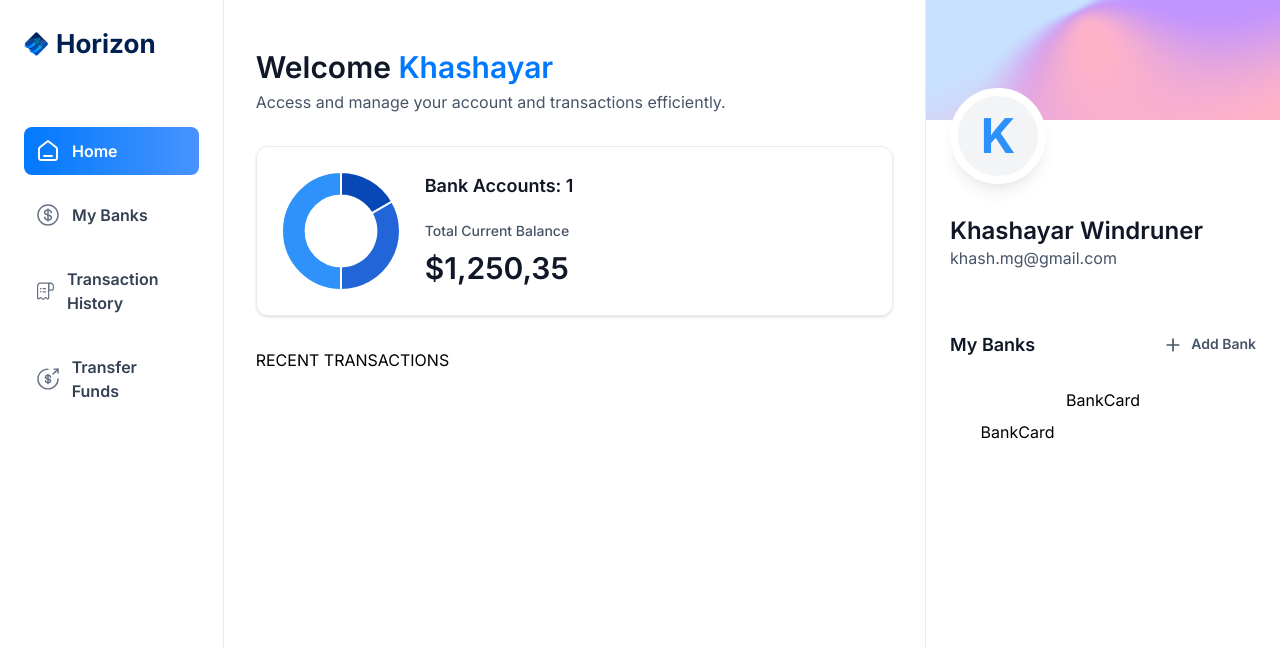
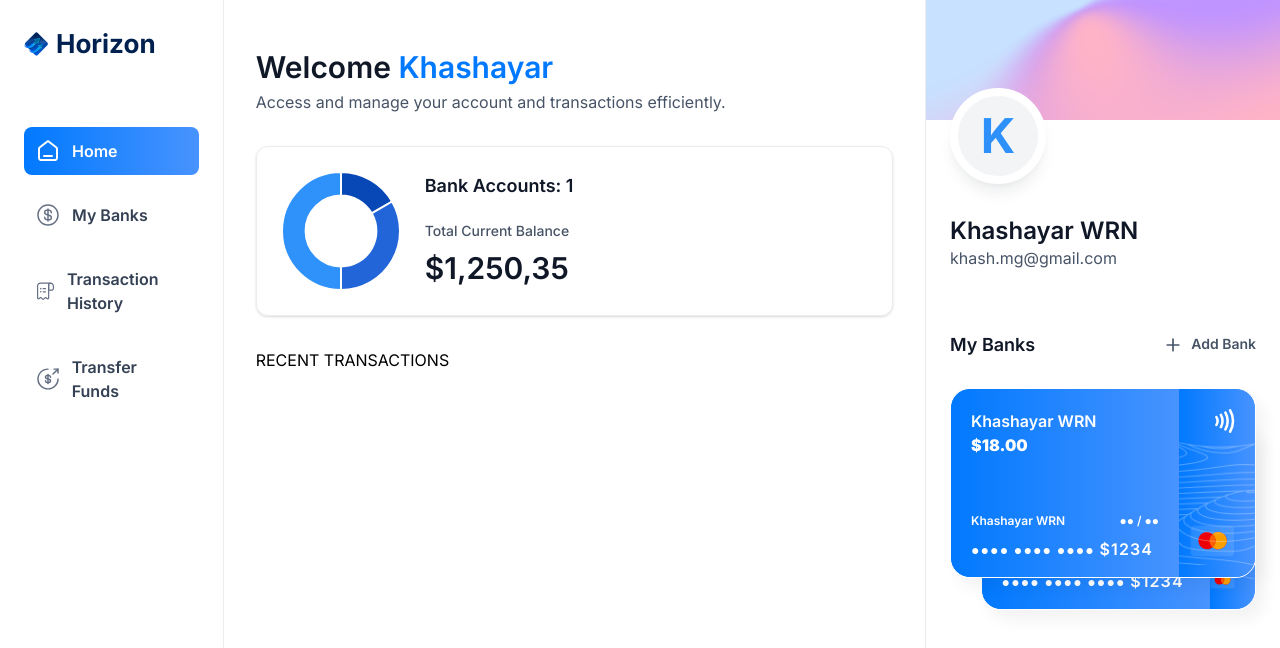
Before and after one commit to Khash90/jsm_banking, a Next.js app: page / in a window 1280 px wide. Shown: the top 648 px of the page. Built offline with nearby package versions, Linux system fonts and the light colour scheme.

Commit message:
Make BankCards in the RightSideBar with placeholders

```diff
--- a/app/(root)/page.tsx
+++ b/app/(root)/page.tsx
@@ -5,7 +5,7 @@
 
 const Home = () => {
 
-  const loggedIn = { firstName: 'Khashayar', lastName: 'Windruner', email: 'khash.mg@gmail.com' }
+  const loggedIn = { firstName: 'Khashayar', lastName: 'WRN', email: 'khash.mg@gmail.com' }
 
   return (
     <section className='home'>
@@ -34,7 +34,7 @@
       <RightSidebar
       user={loggedIn}
       transactions={[]}
-      banks={[{}, {}]}
+      banks={[{ currentBalance: 18.000 }, {currentBalance: 88.000}]}
       />
     </section>
   )
--- a/components/BankCard.tsx
+++ b/components/BankCard.tsx
@@ -1,8 +1,68 @@
+import { formatAmount } from '@/lib/utils'
+import Image from 'next/image'
+import Link from 'next/link'
 import React from 'react'
 
-const BankCard = () => {
+const BankCard = ({ account, userName, showBalance = true }: CreditCardProps) => {
   return (
-    <div>BankCard</div>
+
+
+    <div className='flex flex-col'>
+
+    <Link href='/' className='bank-card'>
+        <div className='bank-card_content'>
+            <div>
+                <h1 className='text-16 font-semibold text-white'>
+                    {account.name || userName}
+                </h1>
+                <p className='font-ibm-plex-serif font-black text-white'>
+                    {formatAmount(account.currentBalance)}
+                </p>
+            </div>
+            <article className='flex flex-col gap-2'>
+                <div className='flex justify-between'>
+                    <h1 className='text-12 font-semibold text-white'>
+                        {userName}
+                    </h1>
+                    <h2 className='text-12 font-semibold text-white'>
+                    ●● / ●●
+                    </h2>
+                </div>
+                <p className='text-14 font-semibold tracking-[1.1px] text-white'>
+                ●●●● ●●●● ●●●● <span className='text-16'>$
+                    {1234}
+                   </span>
+                </p>
+            </article>
+        </div>
+        <div className='bank-card_icon'>
+            <Image
+            src='/icons/Paypass.svg'
+            width={20}
+            height={24}
+            alt='pay'
+
+            />
+            <Image
+            src='/icons/mastercard.svg'
+            width={45}
+            height={32}
+            alt='mastercard'
+            className='ml-5'
+            />
+        </div>
+
+        <Image
+        src='/icons/lines.png'
+        width={316}
+        height={190}
+        alt='lines'
+        className='absolute top-0 left-0'
+        />
+    </Link>
+
+    {/* COPY */}
+    </div>
   )
 }
 
```
